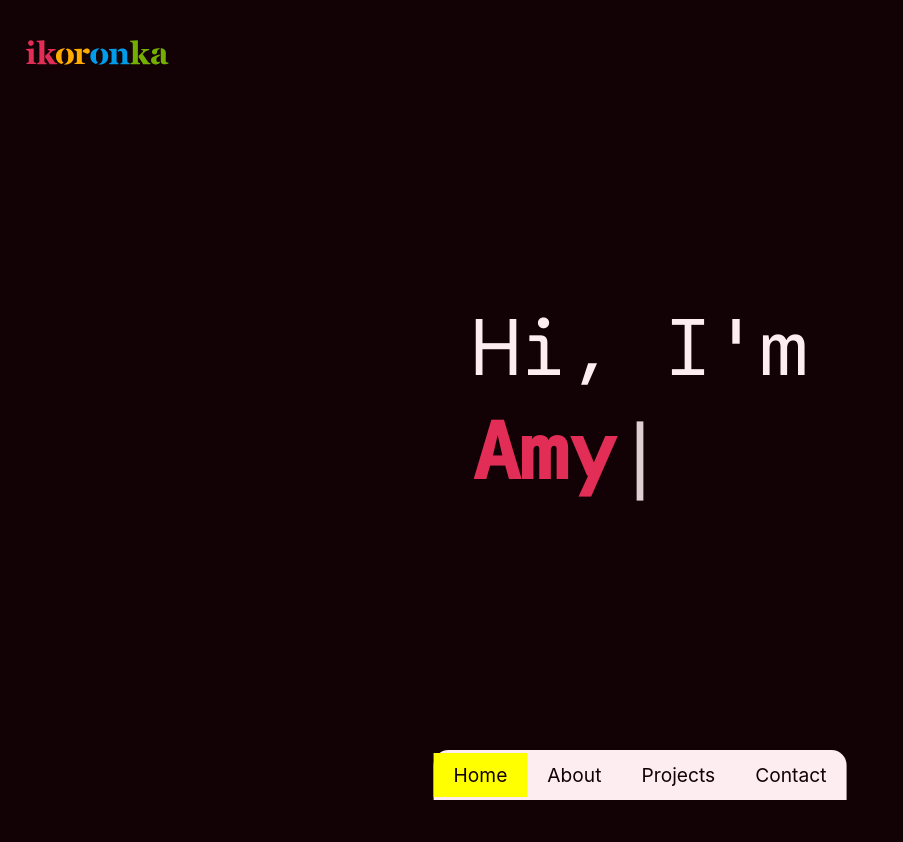
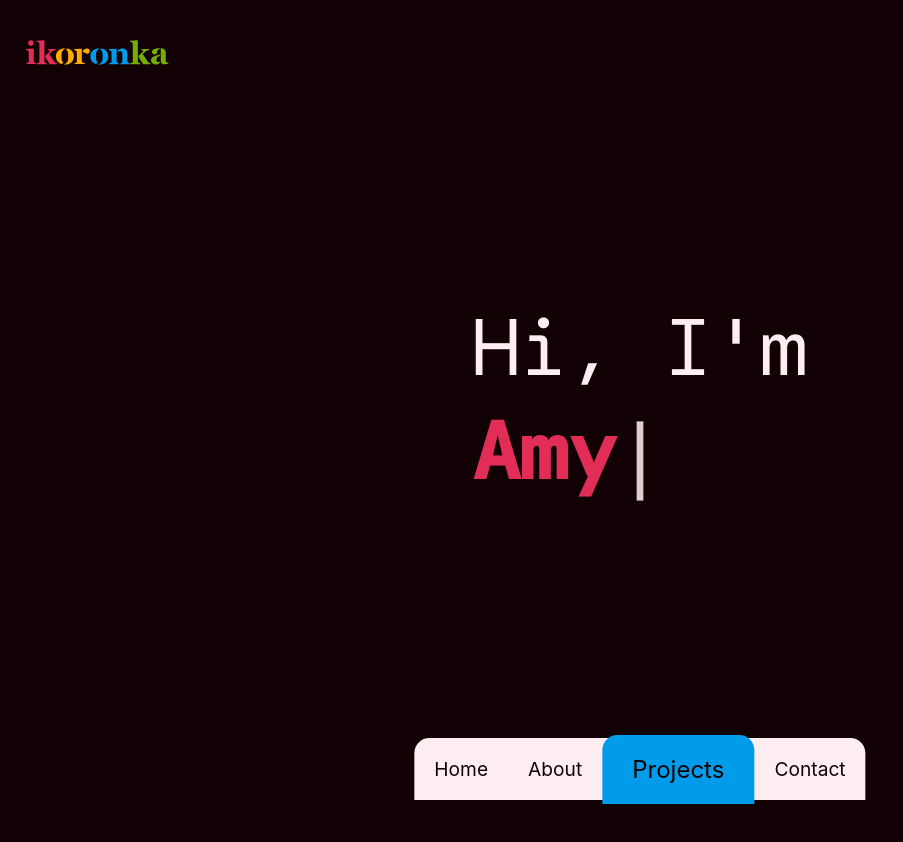
Before and after one commit to ikoronka/portfolio, a React (Create React App) app: page / in a window 1280 px wide. In both pictures the pointer is over the element 640 px from the left and 775 px from the top of the page. Shown: the top 842 px of the page, without its empty margins (0-903 px from the left). Built offline with nearby package versions, Linux system fonts and the light colour scheme; a web font is replaced by a local one.

Commit message:
hover animations (I dont really like 'em tho :()

```diff
--- a/src/Navigation.css
+++ b/src/Navigation.css
@@ -99,10 +99,35 @@
     color: #120206;
     font-size: 1.2rem;
     padding: 10px 20px;
+    transition: all 0.4s ease;
 }
 
-.nav-desktop li:first-child a {
-    background-color: yellow;
+.nav-desktop:hover {
+    transition: all 0.4s;
+    height: 62px;
+}
+
+.nav-desktop li a:hover {
+    transition: all 0.4s ease;
+    border-radius: 15px 15px 0 0;
+    font-size: 1.5rem;
+    padding: 20px 30px;
+}
+
+.nav-desktop li:first-child a:hover {
+    background-color: #E22E57;
+}
+
+.nav-desktop li:nth-child(2) a:hover {
+    background-color: #FFAB00;
+}
+
+.nav-desktop li:nth-child(3) a:hover {
+    background-color: #009CEA;
+}
+
+.nav-desktop li:nth-child(4) a:hover {
+    background-color: #74AF00;
 }
 
 /* Responzivní chování */
```
